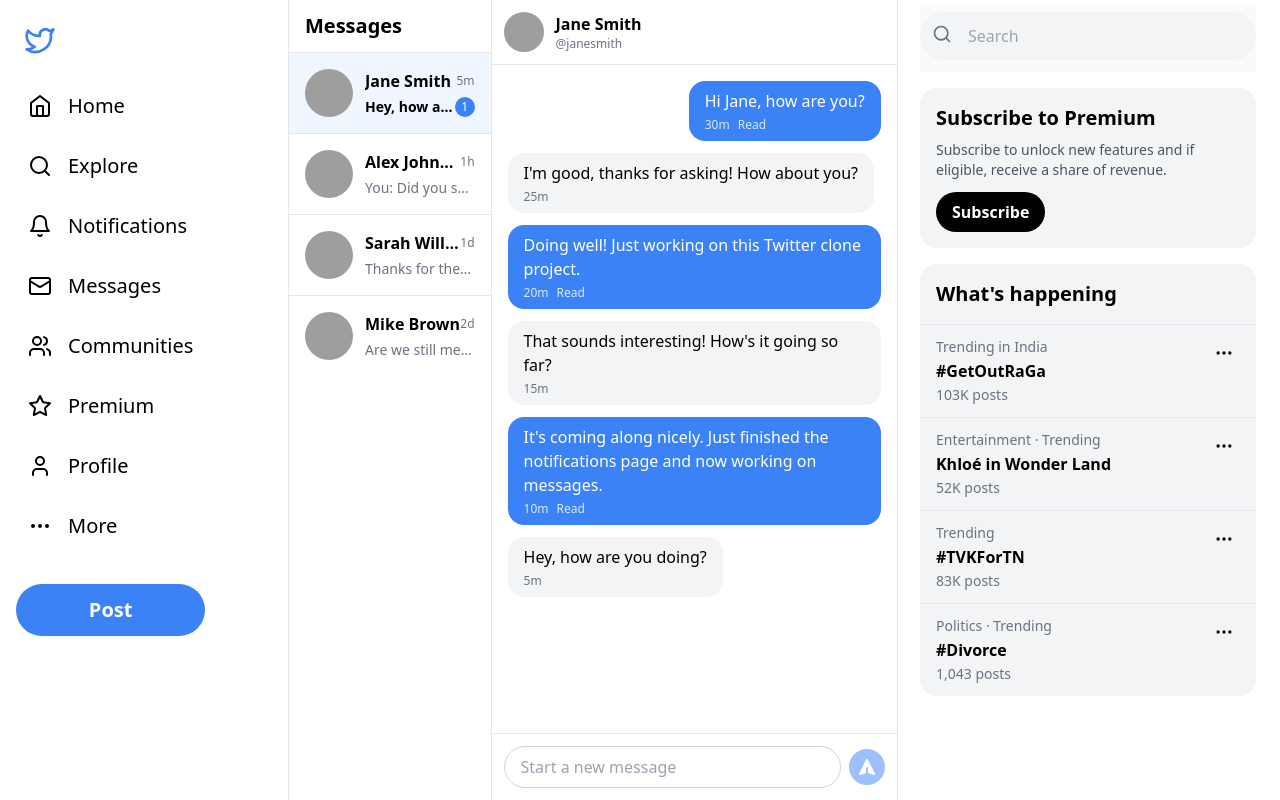
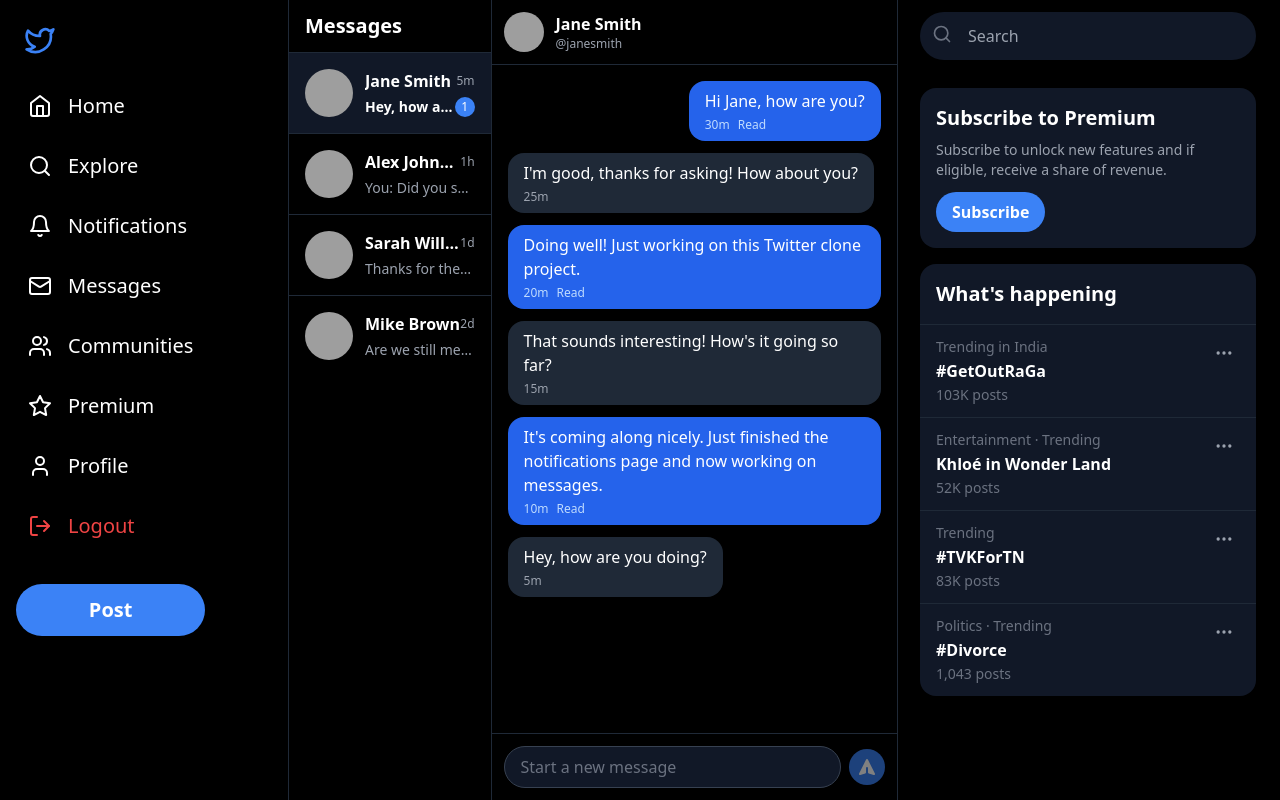
Before and after one commit to supriya904/ProjectX, a React (Vite) app: page /messages in a window 1280 px wide. Built offline with nearby package versions, Linux system fonts and the light colour scheme; grey boxes are pictures that could not be loaded.

Commit message:
colour theme changed

```diff
--- a/src/App.tsx
+++ b/src/App.tsx
@@ -27,10 +27,10 @@ function HomePage({ tweets, onTweet, onLike, onRetweet }: {
   onRetweet: (id: string) => void
 }) {
   return (
-    <div className="min-h-screen border-l border-r border-gray-200">
-      <header className="sticky top-0 z-10 bg-white/80 backdrop-blur-md border-b border-gray-200">
+    <div className="min-h-screen border-l border-r border-gray-800">
+      <header className="sticky top-0 z-10 bg-black/80 backdrop-blur-md border-b border-gray-800">
         <div className="px-4 py-3">
-          <h1 className="text-xl font-bold">Home</h1>
+          <h1 className="text-xl font-bold text-white">Home</h1>
         </div>
       </header>
       <div className="p-4">
@@ -88,7 +88,7 @@ function App() {
 
   return (
     <Router>
-      <div className="min-h-screen bg-white">
+      <div className="min-h-screen bg-black text-white">
         <Routes>
           <Route path="/" element={<LandingPage />} />
           <Route path="*" element={
--- a/src/components/MessagesPage.tsx
+++ b/src/components/MessagesPage.tsx
@@ -243,22 +243,22 @@ const MessagesPage = () => {
   };
 
   return (
-    <div className="min-h-screen border-l border-r border-gray-200 flex">
+    <div className="min-h-screen border-l border-r border-gray-800 flex">
       {/* Conversations list */}
-      <div className="w-1/3 border-r border-gray-200">
-        <header className="sticky top-0 z-10 bg-white/80 backdrop-blur-md border-b border-gray-200">
+      <div className="w-1/3 border-r border-gray-800">
+        <header className="sticky top-0 z-10 bg-black backdrop-blur-md border-b border-gray-800">
           <div className="px-4 py-3">
-            <h1 className="text-xl font-bold">Messages</h1>
+            <h1 className="text-xl font-bold text-white">Messages</h1>
           </div>
         </header>
 
-        <div className="divide-y divide-gray-200">
+        <div className="divide-y divide-gray-800">
           {conversations.map(conversation => {
             const otherUser = getOtherParticipant(conversation);
             return (
               <button
                 key={conversation.id}
-                className={`w-full text-left p-4 hover:bg-gray-50 flex items-start space-x-3 ${selectedConversation?.id === conversation.id ? 'bg-blue-50' : ''}`}
+                className={`w-full text-left p-4 hover:bg-gray-900 flex items-start space-x-3 ${selectedConversation?.id === conversation.id ? 'bg-gray-900' : ''}`}
                 onClick={() => handleSelectConversation(conversation)}
               >
                 <img
@@ -268,13 +268,13 @@ const MessagesPage = () => {
                 />
                 <div className="flex-1 min-w-0">
                   <div className="flex justify-between items-center">
-                    <h3 className="font-semibold truncate">{otherUser.name}</h3>
-                    <span className="text-xs text-gray-500">
+                    <h3 className="font-semibold truncate text-white">{otherUser.name}</h3>
+                    <span className="text-xs text-gray-400">
                       {formatTimestamp(conversation.lastMessage.timestamp)}
                     </span>
                   </div>
                   <div className="flex justify-between items-center mt-1">
-                    <p className={`text-sm truncate ${conversation.unreadCount > 0 ? 'font-semibold text-black' : 'text-gray-500'}`}>
+                    <p className={`text-sm truncate ${conversation.unreadCount > 0 ? 'font-semibold text-white' : 'text-gray-400'}`}>
                       {conversation.lastMessage.senderId === currentUserId ? 'You: ' : ''}
                       {conversation.lastMessage.text}
                     </p>
@@ -295,15 +295,15 @@ const MessagesPage = () => {
       <div className="w-2/3 flex flex-col">
         {selectedConversation ? (
           <>
-            <header className="sticky top-0 z-10 bg-white/80 backdrop-blur-md border-b border-gray-200 p-3 flex items-center space-x-3">
+            <header className="sticky top-0 z-10 bg-black backdrop-blur-md border-b border-gray-800 p-3 flex items-center space-x-3">
               <img
                 src={getOtherParticipant(selectedConversation).avatar}
                 alt={getOtherParticipant(selectedConversation).name}
                 className="w-10 h-10 rounded-full"
               />
               <div>
-                <h2 className="font-semibold">{getOtherParticipant(selectedConversation).name}</h2>
-                <p className="text-xs text-gray-500">@{getOtherParticipant(selectedConversation).username}</p>
+                <h2 className="font-semibold text-white">{getOtherParticipant(selectedConversation).name}</h2>
+                <p className="text-xs text-gray-400">@{getOtherParticipant(selectedConversation).username}</p>
               </div>
             </header>
 
@@ -314,10 +314,10 @@ const MessagesPage = () => {
                   className={`flex ${message.senderId === currentUserId ? 'justify-end' : 'justify-start'}`}
                 >
                   <div
-                    className={`max-w-xs md:max-w-md rounded-2xl px-4 py-2 ${message.senderId === currentUserId ? 'bg-blue-500 text-white' : 'bg-gray-100'}`}
+                    className={`max-w-xs md:max-w-md rounded-2xl px-4 py-2 ${message.senderId === currentUserId ? 'bg-blue-600 text-white' : 'bg-gray-800 text-white'}`}
                   >
                     <p>{message.text}</p>
-                    <div className={`text-xs mt-1 ${message.senderId === currentUserId ? 'text-blue-100' : 'text-gray-500'}`}>
+                    <div className={`text-xs mt-1 ${message.senderId === currentUserId ? 'text-blue-200' : 'text-gray-400'}`}>
                       {formatTimestamp(message.timestamp)}
                       {message.senderId === currentUserId && (
                         <span className="ml-2">
@@ -330,7 +330,7 @@ const MessagesPage = () => {
               ))}
             </div>
 
-            <div className="border-t border-gray-200 p-3">
+            <div className="border-t border-gray-800 p-3">
               <div className="flex items-center space-x-2">
                 <input
                   type="text"
@@ -338,12 +338,12 @@ const MessagesPage = () => {
                   value={newMessage}
                   onChange={(e) => setNewMessage(e.target.value)}
                   onKeyDown={(e) => e.key === 'Enter' && handleSendMessage()}
-                  className="flex-1 border border-gray-300 rounded-full px-4 py-2 focus:outline-none focus:ring-2 focus:ring-blue-500 focus:border-transparent"
+                  className="flex-1 border border-gray-700 rounded-full px-4 py-2 focus:outline-none focus:ring-2 focus:ring-blue-500 focus:border-transparent bg-gray-900 text-white placeholder-gray-500"
                 />
                 <button
                   onClick={handleSendMessage}
                   disabled={!newMessage.trim()}
-                  className="bg-blue-500 text-white rounded-full p-2 disabled:opacity-50 disabled:cursor-not-allowed"
+                  className="bg-blue-500 text-white rounded-full p-2 disabled:opacity-50 disabled:cursor-not-allowed hover:bg-blue-600"
                 >
                   <svg xmlns="http://www.w3.org/2000/svg" className="h-5 w-5" viewBox="0 0 20 20" fill="currentColor">
                     <path d="M10.894 2.553a1 1 0 00-1.788 0l-7 14a1 1 0 001.169 1.409l5-1.429A1 1 0 009 15.571V11a1 1 0 112 0v4.571a1 1 0 00.725.962l5 1.428a1 1 0 001.17-1.408l-7-14z" />
@@ -353,7 +353,7 @@ const MessagesPage = () => {
             </div>
           </>
         ) : (
-          <div className="flex-1 flex items-center justify-center text-gray-500">
+          <div className="flex-1 flex items-center justify-center text-gray-400">
             Select a conversation to start messaging
           </div>
         )}
--- a/src/components/SideNav.tsx
+++ b/src/components/SideNav.tsx
@@ -1,5 +1,4 @@
-import React from 'react';
-import { Link } from 'react-router-dom';
+import { Link, useNavigate } from 'react-router-dom';
 import {
   Home,
   Search,
@@ -8,11 +7,13 @@ import {
   Users,
   Star,
   User,
-  MoreHorizontal,
+  LogOut,
   Twitter
 } from 'lucide-react';
 
 export const SideNav = () => {
+  const navigate = useNavigate();
+
   const navItems = [
     { icon: Home, label: 'Home', path: '/home' },
     { icon: Search, label: 'Explore', path: '/explore' },
@@ -23,9 +24,15 @@ export const SideNav = () => {
     { icon: User, label: 'Profile', path: '/profile' }
   ];
 
+  const handleLogout = () => {
+    // In a real app, you would clear auth tokens, user session, etc.
+    // For now, we'll just redirect to the landing page
+    navigate('/');
+  };
+
   return (
     <div className="fixed h-screen p-4 flex flex-col gap-4">
-      <Link to="/home" className="p-2 hover:bg-gray-200 rounded-full w-fit">
+      <Link to="/home" className="p-2 hover:bg-gray-800 rounded-full w-fit">
         <Twitter className="h-8 w-8 text-blue-500" />
       </Link>
 
@@ -34,15 +41,18 @@ export const SideNav = () => {
           <Link
             key={item.label}
             to={item.path}
-            className="flex items-center gap-4 p-3 hover:bg-gray-200 rounded-full w-fit"
+            className="flex items-center gap-4 p-3 hover:bg-gray-800 rounded-full w-fit text-white"
           >
             <item.icon className="h-6 w-6" />
             <span className="text-xl">{item.label}</span>
           </Link>
         ))}
-        <button className="flex items-center gap-4 p-3 hover:bg-gray-200 rounded-full w-fit">
-          <MoreHorizontal className="h-6 w-6" />
-          <span className="text-xl">More</span>
+        <button
+          onClick={handleLogout}
+          className="flex items-center gap-4 p-3 hover:bg-gray-800 rounded-full w-fit text-red-500"
+        >
+          <LogOut className="h-6 w-6" />
+          <span className="text-xl">Logout</span>
         </button>
       </nav>
 
--- a/src/components/TrendingSidebar.tsx
+++ b/src/components/TrendingSidebar.tsx
@@ -1,4 +1,3 @@
-import React from 'react';
 import { Search, MoreHorizontal } from 'lucide-react';
 
 export const TrendingSidebar = () => {
@@ -28,42 +27,42 @@ export const TrendingSidebar = () => {
   return (
     <div className="py-1 px-6">
       {/* Search Bar */}
-      <div className="sticky top-0 bg-gray-50 pt-2 pb-3">
+      <div className="sticky top-0 bg-black pt-2 pb-3">
         <div className="relative">
           <Search className="absolute left-3 top-3 h-5 w-5 text-gray-500" />
           <input
             type="text"
             placeholder="Search"
-            className="w-full bg-gray-100 rounded-full py-3 pl-12 pr-4 focus:outline-none focus:ring-2 focus:ring-blue-500 focus:bg-white"
+            className="w-full bg-gray-900 text-white rounded-full py-3 pl-12 pr-4 focus:outline-none focus:ring-2 focus:ring-blue-500 focus:bg-gray-800"
           />
         </div>
       </div>
 
       {/* Subscribe Card */}
-      <div className="bg-gray-100 rounded-2xl p-4 my-4">
-        <h2 className="font-bold text-xl mb-2">Subscribe to Premium</h2>
-        <p className="text-sm text-gray-600 mb-3">
+      <div className="bg-gray-900 rounded-2xl p-4 my-4">
+        <h2 className="font-bold text-xl mb-2 text-white">Subscribe to Premium</h2>
+        <p className="text-sm text-gray-400 mb-3">
           Subscribe to unlock new features and if eligible, receive a share of revenue.
         </p>
-        <button className="bg-black text-white rounded-full px-4 py-2 font-bold hover:bg-gray-800">
+        <button className="bg-blue-500 text-white rounded-full px-4 py-2 font-bold hover:bg-blue-600">
           Subscribe
         </button>
       </div>
 
       {/* What's happening section */}
-      <div className="bg-gray-100 rounded-2xl overflow-hidden">
-        <h2 className="font-bold text-xl p-4">What's happening</h2>
+      <div className="bg-gray-900 rounded-2xl overflow-hidden">
+        <h2 className="font-bold text-xl p-4 text-white">What's happening</h2>
         {trends.map((trend, index) => (
           <div
             key={index}
-            className="px-4 py-3 hover:bg-gray-200 transition-colors cursor-pointer flex justify-between items-start border-t border-gray-200 first:border-none"
+            className="px-4 py-3 hover:bg-gray-800 transition-colors cursor-pointer flex justify-between items-start border-t border-gray-800 first:border-none"
           >
             <div>
               <p className="text-sm text-gray-500">{trend.category}</p>
-              <p className="font-bold mt-0.5">{trend.title}</p>
+              <p className="font-bold mt-0.5 text-white">{trend.title}</p>
               <p className="text-sm text-gray-500 mt-0.5">{trend.posts}</p>
             </div>
-            <button className="hover:bg-blue-50 hover:text-blue-500 rounded-full p-1.5 transition-colors">
+            <button className="hover:bg-gray-700 hover:text-blue-400 rounded-full p-1.5 transition-colors text-gray-400">
               <MoreHorizontal className="h-5 w-5" />
             </button>
           </div>
--- a/src/components/TweetBox.tsx
+++ b/src/components/TweetBox.tsx
@@ -17,7 +17,7 @@ export function TweetBox({ onTweet }: TweetBoxProps) {
   };
 
   return (
-    <form onSubmit={handleSubmit} className="border-b border-gray-200 p-4">
+    <form onSubmit={handleSubmit} className="border-b border-gray-800 p-4">
       <div className="flex gap-4">
         <img
           src="https://images.unsplash.com/photo-1633332755192-727a05c4013d?w=100&h=100&fit=crop"
@@ -29,7 +29,7 @@ export function TweetBox({ onTweet }: TweetBoxProps) {
             value={content}
             onChange={(e) => setContent(e.target.value)}
             placeholder="What's happening?"
-            className="w-full resize-none border-none focus:ring-0 text-lg"
+            className="w-full resize-none border-none focus:ring-0 text-lg bg-black text-white placeholder-gray-500"
             rows={3}
           />
           <div className="flex justify-between items-center mt-2">
```
Also changed, not shown: src/components/ExplorePage.tsx (+6 -6 lines), src/components/NotificationsPage.tsx (+17 -17 lines), src/components/Tweet.tsx (+3 -4 lines).
